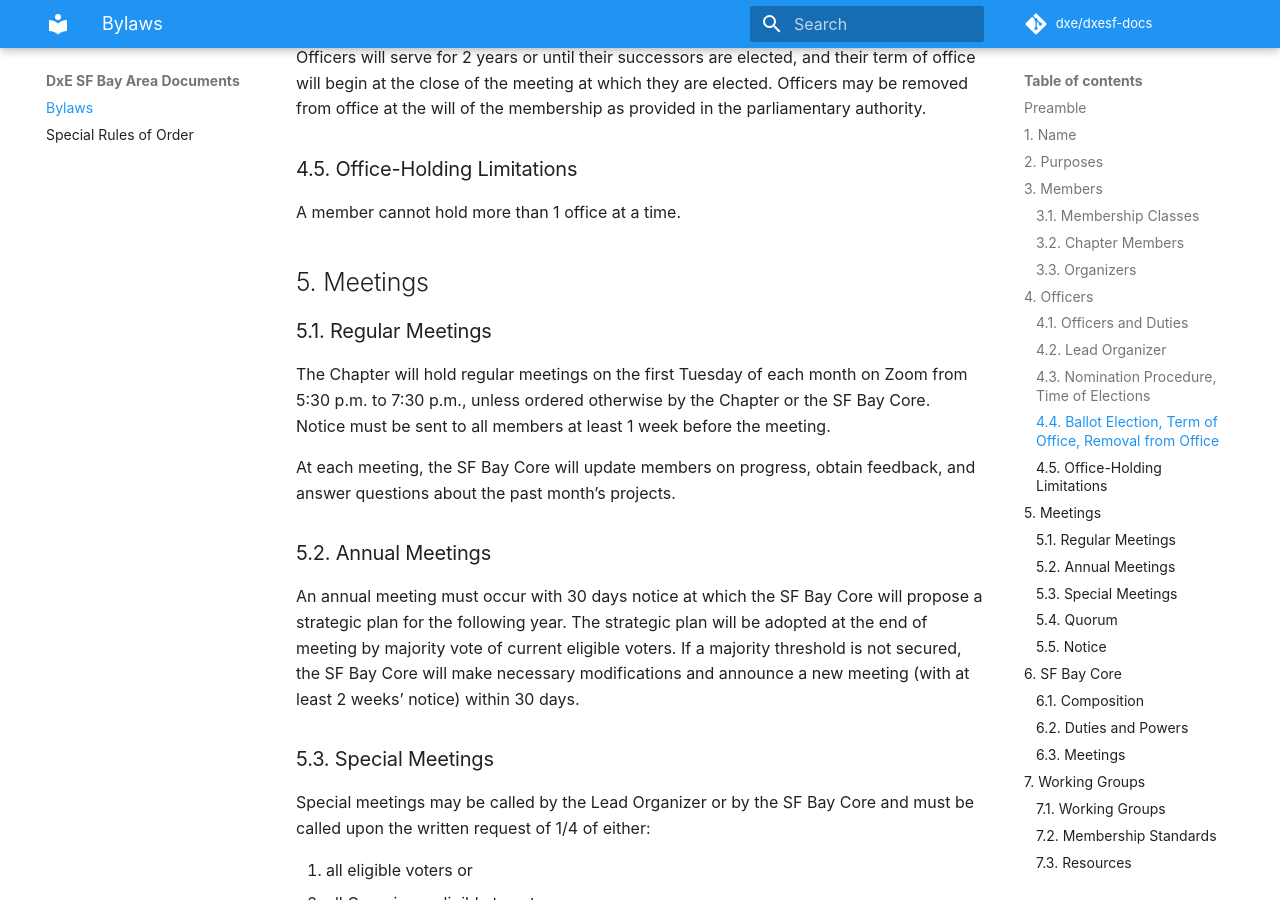
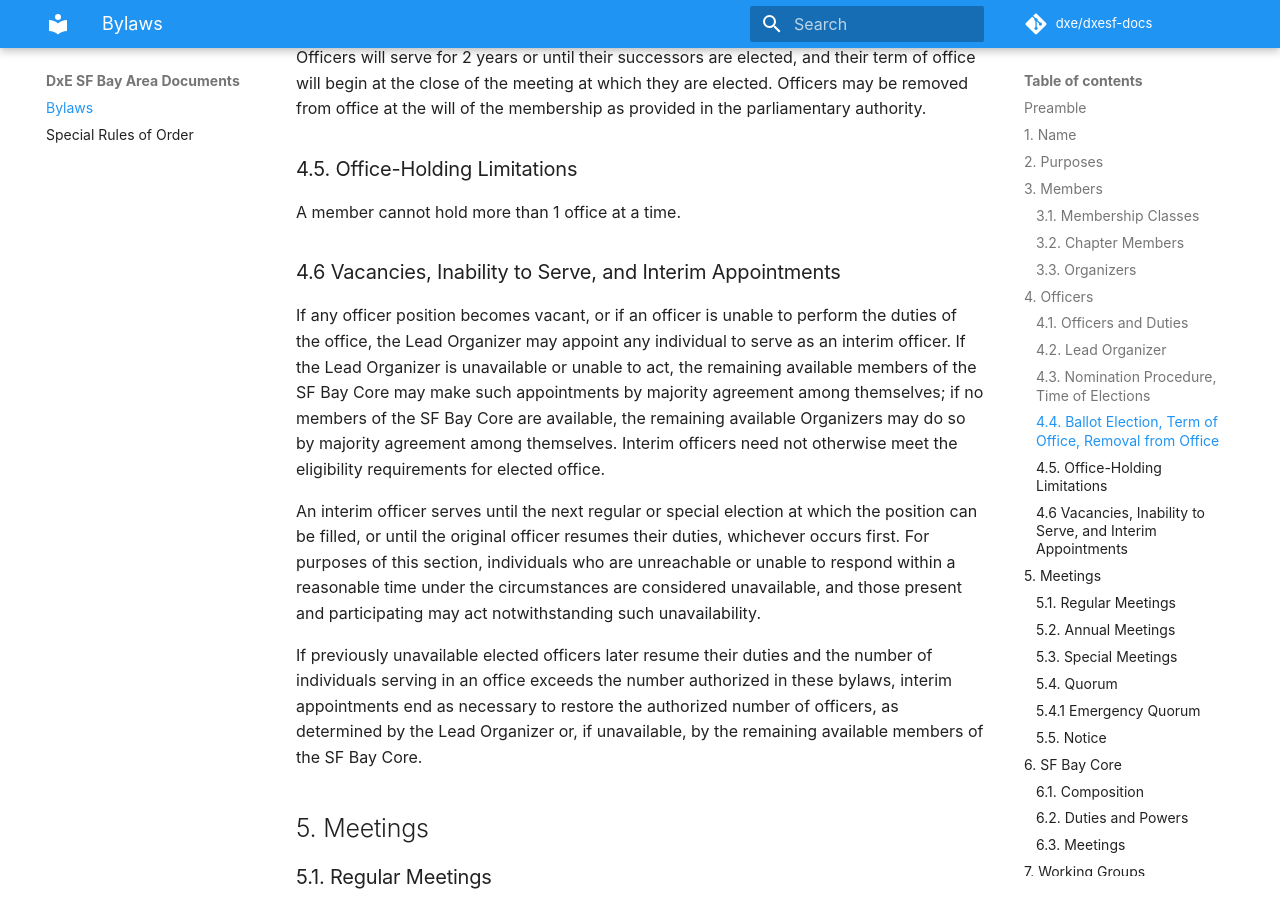
Before and after one commit to dxe/dxesf-docs, an MkDocs documentation site: the page built from docs/index.md, in a window 1280 px wide and 900 px high, scrolled down 2436 px. Built offline with MkDocs 1.6.1 and Material for MkDocs 9.7.7, drawn with Linux system fonts in a browser that asks for light colours; some web fonts are replaced; comment, search, counter and statistics services are not loaded; some of the changed text lies outside the part shown.

Commit message:
vacancies and emergency quorum

```diff
--- a/docs/index.md
+++ b/docs/index.md
@@ -77,6 +77,23 @@ Officers may be removed from office at the will of the membership as provided in
 
 A member cannot hold more than 1 office at a time.
 
+### 4.6 Vacancies, Inability to Serve, and Interim Appointments
+
+If any officer position becomes vacant, or if an officer is unable to perform the duties of the office, the Lead
+Organizer may appoint any individual to serve as an interim officer. If the Lead Organizer is unavailable or unable to
+act, the remaining available members of the SF Bay Core may make such appointments by majority agreement among
+themselves; if no members of the SF Bay Core are available, the remaining available Organizers may do so by majority
+agreement among themselves. Interim officers need not otherwise meet the eligibility requirements for elected office.
+
+An interim officer serves until the next regular or special election at which the position can be filled, or until the
+original officer resumes their duties, whichever occurs first. For purposes of this section, individuals who are
+unreachable or unable to respond within a reasonable time under the circumstances are considered unavailable, and those
+present and participating may act notwithstanding such unavailability.
+
+If previously unavailable elected officers later resume their duties and the number of individuals serving in an office
+exceeds the number authorized in these bylaws, interim appointments end as necessary to restore the authorized number of
+officers, as determined by the Lead Organizer or, if unavailable, by the remaining available members of the SF Bay Core.
+
 ## 5. Meetings
 
 ### 5.1. Regular Meetings
@@ -108,6 +125,16 @@ Quorum is a majority of either:
 
 1. all eligible voters or
 2. all Organizers eligible to vote.
+
+### 5.4.1 Emergency Quorum
+
+If, due to arrests, detention, incapacitation, loss of communications, or other extraordinary circumstances, a
+substantial portion of eligible voters cannot reasonably participate, quorum shall be a majority of the eligible voters
+who are reasonably available to participate at the time of the meeting. The presiding officer shall announce the basis
+for invoking this provision at the start of the meeting.
+
+This emergency quorum provision may not be used to amend the bylaws, remove officers, or elect officers unless prior
+notice of the specific action was given.
 
 ### 5.5. Notice
 
```
